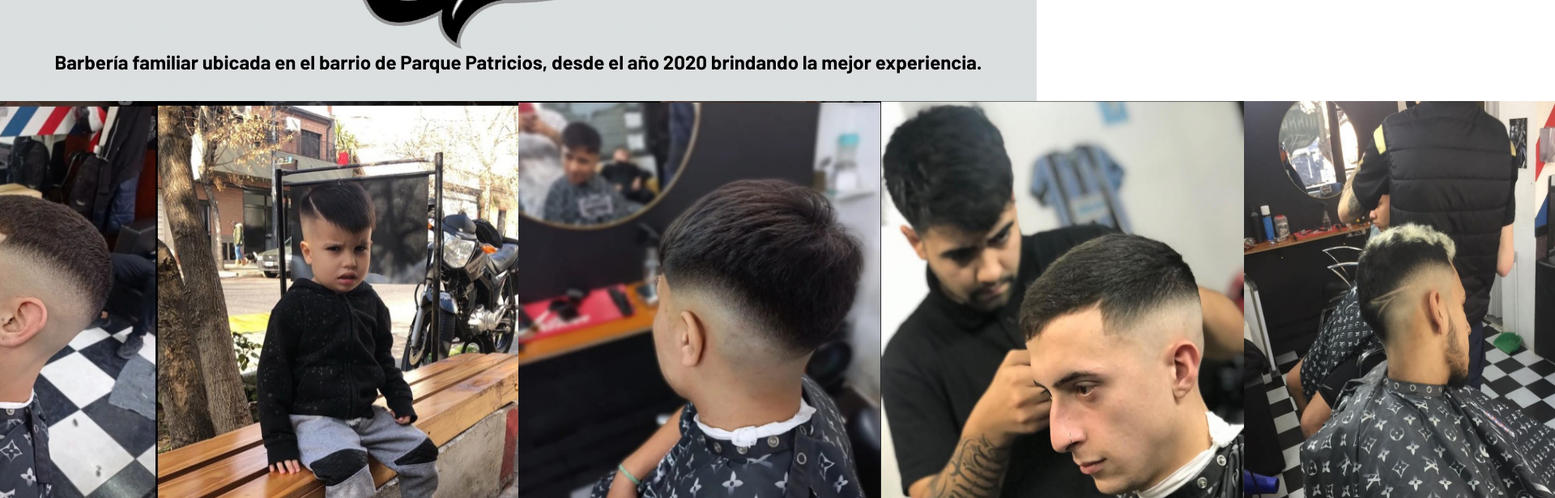
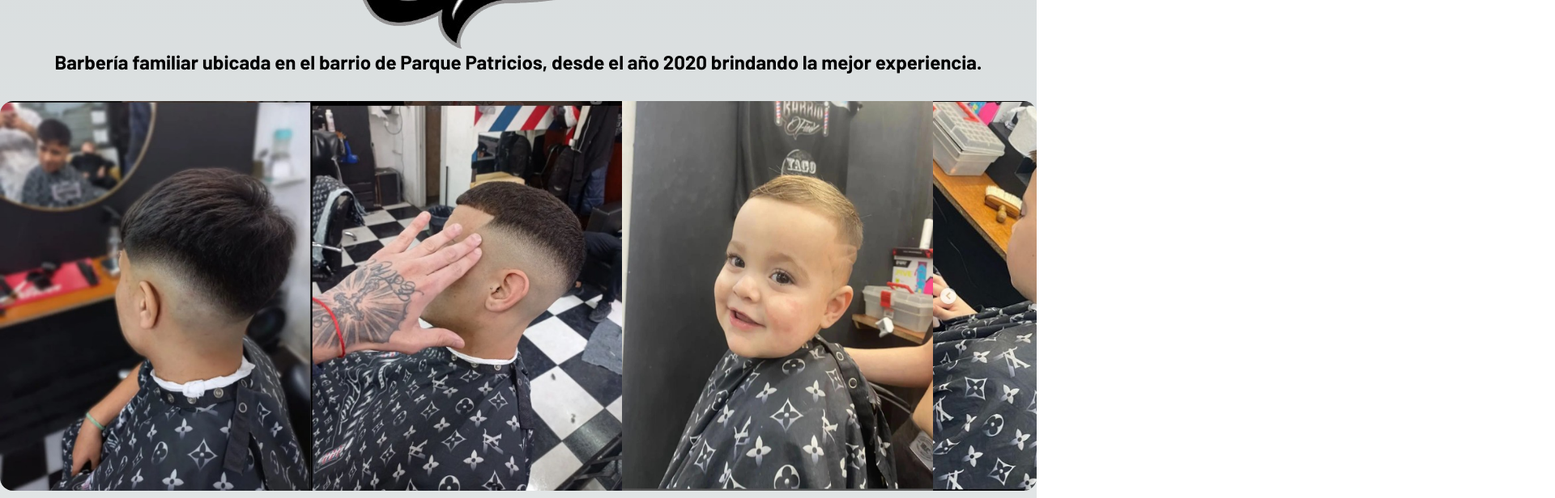
Before and after one commit to SebastianGaleano20/barber-app, a Next.js app: page / in a window 1280 px wide. Shown: the part 360-976 px from the top of the page at 81% size, 1920 px wide, since content can reach past the window. Built offline with nearby package versions, Linux system fonts and the light colour scheme.

Commit message:
Image gallery logic update

```diff
--- a/src/app/ui/dashboard/ImageGallery.jsx
+++ b/src/app/ui/dashboard/ImageGallery.jsx
@@ -1,11 +1,18 @@
+'use client'
 import { Images } from "../../images.js"
+import { useState, useEffect } from "react";
 
 export default function ImageGallery() {
+  const [images, setImages] = useState([]);
+
+  useEffect(() => {
+    setImages(Images);
+  }, []);
   return (
     <>
       <section className="carousel w-full lg:hidden">
         {
-          Images.map((image, index) => (
+          images.map((image, index) => (
             <article key={index} id={`slide${index + 1}`} className="carousel-item relative w-full">
               <img
                 src={image.image}
@@ -14,56 +21,37 @@ export default function ImageGallery() {
               />
               <article className="absolute left-5 right-5 top-1/2 flex -translate-y-1/2 transform justify-between">
                 <a
-                href={`#slide${index === 0 ? Images.length : index}`}
-                className="btn btn-circle">❮</a>
+                  href={`#slide${index === 0 ? Images.length : index}`}
+                  className="btn btn-circle">❮</a>
                 <a
-                 href={`#slide${index === Images.length - 1 ? 1 : index + 2}`}
-                className="btn btn-circle">❯</a>
+                  href={`#slide${index === Images.length - 1 ? 1 : index + 2}`}
+                  className="btn btn-circle">❯</a>
               </article>
             </article >
           ))
         }
       </section >
 
-
-      <div className="carousel lg:flex hidden overflow-hidden">
-        <div className="carousel-item">
-          <img
-            src="/corte6.jpeg"
-            className="max-w-md"
-            alt="img" />
-        </div>
-        <div className="carousel-item">
-          <img
-            src="/corte7.jpeg"
-            className="max-w-md"
-            alt="img" />
-        </div>
-        <div className="carousel-item">
-          <img
-            src="/corte8.jpeg"
-            className="max-w-md"
-            alt="img" />
-        </div>
-        <div className="carousel-item">
-          <img
-            src="/corte9.jpeg"
-            className="max-w-md"
-            alt="img" />
-        </div>
-        <div className="carousel-item">
-          <img
-            src="/corte2.jpeg"
-            className="max-w-md"
-            alt="img" />
-        </div>
-        <div className="carousel-item">
-          <img
-            src="/corte1.jpeg"
-            className="max-w-md"
-            alt="img" />
-        </div>
-      </div>
+      <section className="carousel carousel-center rounded-box lg:flex hidden overflow-hidden">
+        <article className="carousel-item">
+          <img src="/corte9.jpeg" className="w-96" alt="Corte de pelo" />
+        </article>
+        <article className="carousel-item">
+          <img src="/corte7.jpeg" className="w-96" alt="Corte de pelo" />
+        </article>
+        <article className="carousel-item">
+          <img src="/corte3.jpeg" className="w-96" alt="Corte de pelo" />
+        </article>
+        <article className="carousel-item">
+          <img src="/corte4.jpeg" className="w-96" alt="Corte de pelo" />
+        </article>
+        <article className="carousel-item">
+          <img src="/corte5.jpeg" className="w-96" alt="Corte de pelo" />
+        </article>
+        <article className="carousel-item">
+          <img src="/corte6.jpeg" className="w-96" alt="Corte de pelo" />
+        </article>
+      </section>
     </>
   )
 }
```
